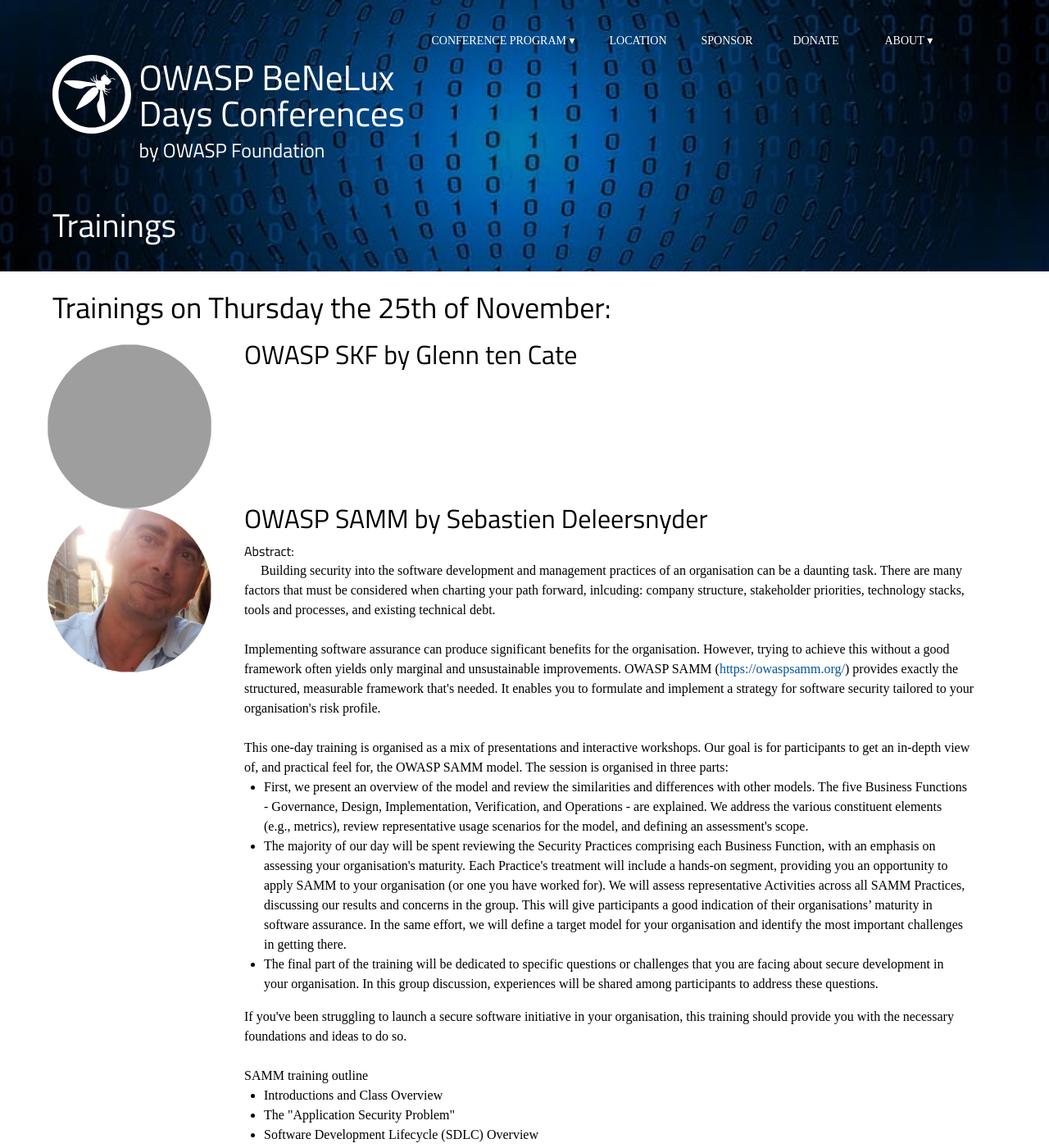
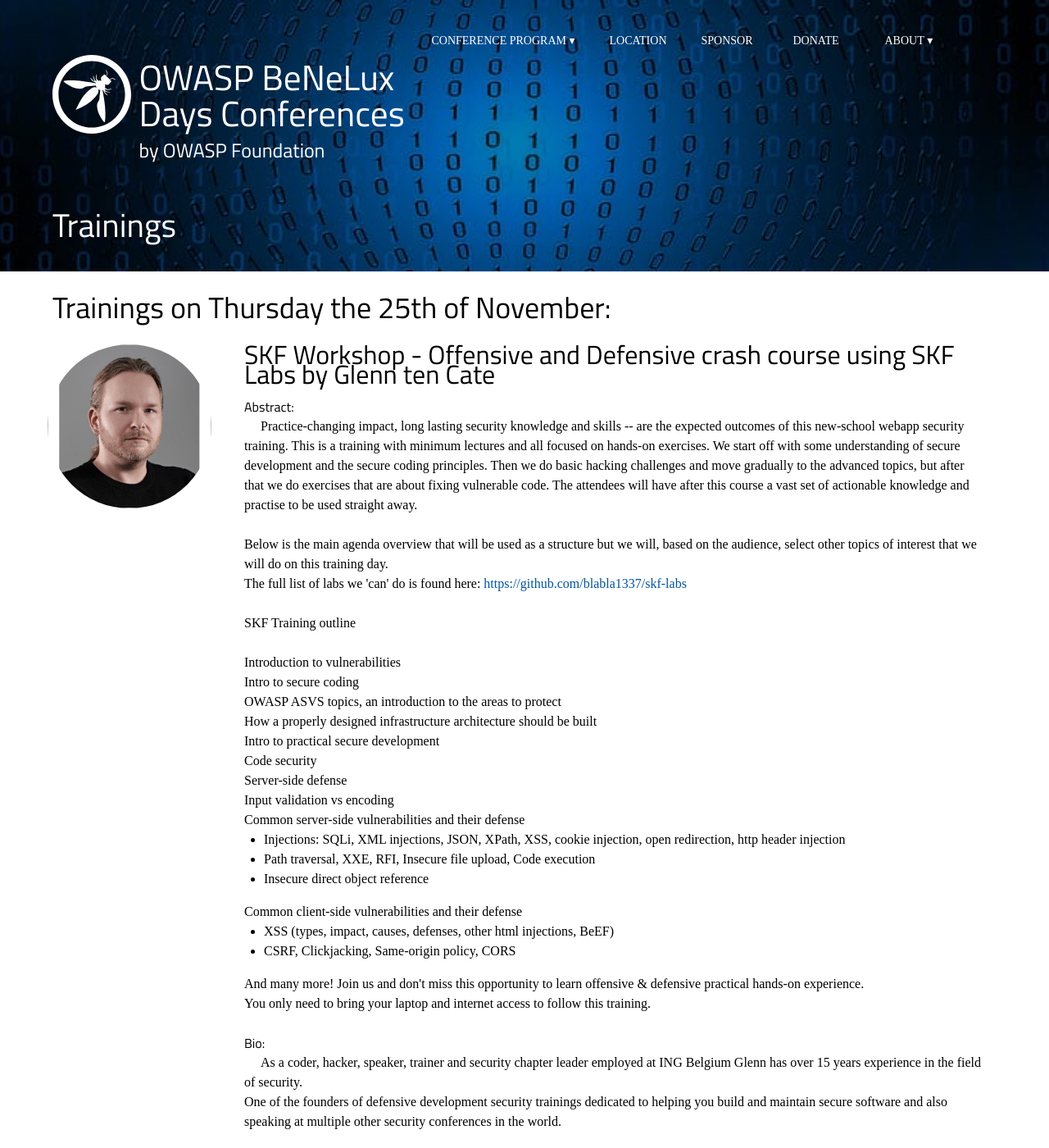
Before and after one commit to dm-17/Owasp-BeNeLux-Days-2021, a Jekyll site: the page built from program/training.md, in a window 1280 px wide and 1400 px high. Shown: the whole window at 82% size. Built offline with Jekyll 4.4.1, drawn with Linux system fonts in a browser that asks for light colours; some web fonts are replaced; some of the changed text lies outside the part shown; grey boxes are pictures that could not be loaded.

Commit message:
Presentation and training information added

```diff
--- a/_data/conference.yml
+++ b/_data/conference.yml
@@ -125,13 +125,27 @@
   url     :
   urltag  :
 
-- image   :
+- image   : glenn-ten-cate.jpg
   day     :
   time    :
   name    : Glenn ten Cate
-  bio     :
-  title   :
-  abstract:
+  bio     : >-
+            As a coder, hacker, speaker, trainer and security chapter leader employed at ING Belgium Glenn has over 15 years experience in the field of security.<br />
+            One of the founders of defensive development security trainings dedicated to helping you build and maintain secure software and also speaking at multiple other security conferences in the world.<br />
+            <br />
+            Not only does Glenn train developers, he and his brother Riccardo also donated an entire knowledge framework solely dedicated to help developers make their code secure by design.<br />
+            <br />
+            See&#58;<br />
+            SKF (Security knowledge framework) <a href="https://www.securityknowledgeframework.org">https://www.securityknowledgeframework.org</a>
+  title   : OWASP-SKF Learning Platform - There is no right or wrong, only fun and boring
+  abstract: >-
+            During our work as penetration testers we found that there are a lot of vulnerabilities being introduced in applications that could have been prevented in an early stage of development.<br />
+            <br />
+            We can see the latest trend in integrating security tooling into CI/CD pipelines. However, security tooling integrated in your security pipe-lines will not cover the whole attack surface. This is because the tooling can never understand the full context of the applications functions and logic. On the other hand, resources in the form of manual verification can often be scarce and expensive.<br />
+            <br />
+            Where do we find the right balance between security test automation and manual verification? Even more importantly, how do we train the developers to understand the metrics and make security part of their process and culture? This could be achieved by setting up an (S)SDLC, but what does a good (S)SDLC consist of?<br />
+            <br />
+            This talk will guide everybody willing to take the maturity of their security in software development to a higher level.
   feed    :
   url     :
   urltag  :
--- a/_data/training.yml
+++ b/_data/training.yml
@@ -94,13 +94,48 @@
   url     :
   urltag  :
 
-- image   :
+- image   : glenn-ten-cate.jpg
   day     :
   time    :
   name    : Glenn ten Cate
-  bio     :
-  title   : OWASP SKF
-  abstract:
+  bio     : >-
+            As a coder, hacker, speaker, trainer and security chapter leader employed at ING Belgium Glenn has over 15 years experience in the field of security.<br />
+            One of the founders of defensive development security trainings dedicated to helping you build and maintain secure software and also speaking at multiple other security conferences in the world.<br />
+            <br />
+            Not only does Glenn train developers, he and his brother Riccardo also donated an entire knowledge framework solely dedicated to help developers make their code secure by design.<br />
+            <br />
+            See&#58;<br />
+            SKF (Security knowledge framework) <a href="https://www.securityknowledgeframework.org">https://www.securityknowledgeframework.org</a>
+  title   : SKF Workshop - Offensive and Defensive crash course using SKF Labs
+  abstract: >-
+            Practice-changing impact, long lasting security knowledge and skills -- are the expected outcomes of this new-school webapp security training. This is a training with minimum lectures and all focused on hands-on exercises. We start off with some understanding of secure development and the secure coding principles. Then we do basic hacking challenges and move gradually to the advanced topics, but after that we do exercises that are about fixing vulnerable code. The attendees will have after this course a vast set of actionable knowledge and practise to be used straight away.<br />
+            <br />
+            Below is the main agenda overview that will be used as a structure but we will, based on the audience, select other topics of interest that we will do on this training day.<br />
+            The full list of labs we 'can' do is found here: <a href="https://github.com/blabla1337/skf-labs">https://github.com/blabla1337/skf-labs</a><br />
+            <br />
+            <b>SKF Training outline</b><br />
+            <br />
+            Introduction to vulnerabilities<br />
+            Intro to secure coding<br />
+            OWASP ASVS topics, an introduction to the areas to protect<br />
+            How a properly designed infrastructure architecture should be built<br />
+            Intro to practical secure development<br />
+            Code security<br />
+            Server-side defense<br />
+            Input validation vs encoding<br />
+            Common server-side vulnerabilities and their defense<br />
+            <ul>
+              <li>Injections&#58; SQLi, XML injections, JSON, XPath, XSS, cookie injection, open redirection, http header injection</li>
+              <li>Path traversal, XXE, RFI, Insecure file upload, Code execution</li>
+              <li>Insecure direct object reference</li>
+            </ul>
+            Common client-side vulnerabilities and their defense<br />
+            <ul>
+              <li>XSS (types, impact, causes, defenses, other html injections, BeEF)</li>
+              <li>CSRF, Clickjacking, Same-origin policy, CORS</li>
+            </ul>
+            And many more! Join us and don't miss this opportunity to learn offensive & defensive practical hands-on experience.<br />
+            You only need to bring your laptop and internet access to follow this training.
   feed    :
   url     :
   urltag  :
```
Also changed, not shown: assets/images/conference/glenn-ten-cate.jpg (added), assets/images/training/glenn-ten-cate.jpg (added).
